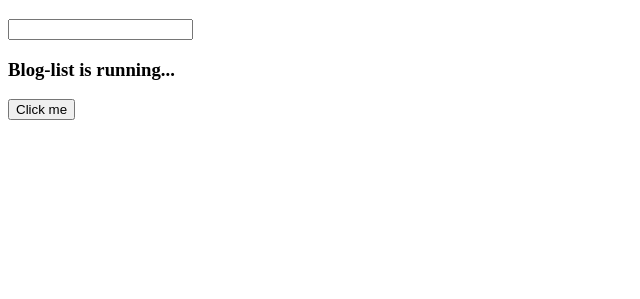
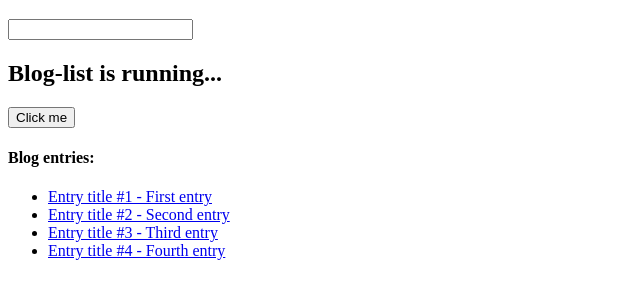
Before and after one commit to Abaranasia/angular-js-examples, a plain HTML site: page src/index.html in a window 1280 px wide. Shown: the part 61-360 px from the top of the page, without its empty margins (0-640 px from the left). Drawn offline with Linux system fonts and the light colour scheme.

Commit message:
Add ng-repeat example

```diff
--- a/src/js/app/blog-list/blog-list.component.js
+++ b/src/js/app/blog-list/blog-list.component.js
@@ -7,6 +7,18 @@ angular.module('blogList')
   templateUrl: '/templates/blog-list.html',
   controller: function($scope) { // Functionality of the component
     console.log(`I'm a controller`);
+
+    let blogItems = [
+      { title: 'Entry title #1', id: 1, desc: 'First entry' },
+      { title: 'Entry title #2', id: 2, desc: 'Second entry' },
+      { title: 'Entry title #3', id: 3, desc: 'Third entry' },
+      { title: 'Entry title #4', id: 4, desc: 'Fourth entry' },
+    ];
+    console.log(blogItems);
+    $scope.items= blogItems;
+    // To have a variable available in the component,
+    // We need to expose it on the $scope
+
     $scope.message="Blog-list is running...";
     $scope.clicks=0;
     $scope.buttonHandle = function() {
--- a/src/templates/blog-list.html
+++ b/src/templates/blog-list.html
@@ -1,4 +1,11 @@
 <div id="blog-list" class="">
-  <h3>{{ message }}</h3>
+  <h2>{{ message }}</h2>
   <button ng-click="buttonHandle()">Click me</button>
+  <h4>Blog entries:</h4>
+  <ul>
+    <li ng-repeat="item in items">
+      <a ng-href="/blog/{{ item.id }}">{{ item.title }} - {{ item.desc }}</a>
+    </li>
+  </ul>
+  <p ng-if="items.length == 0"> No items to show. Coming soon </p>
 </div>
```
